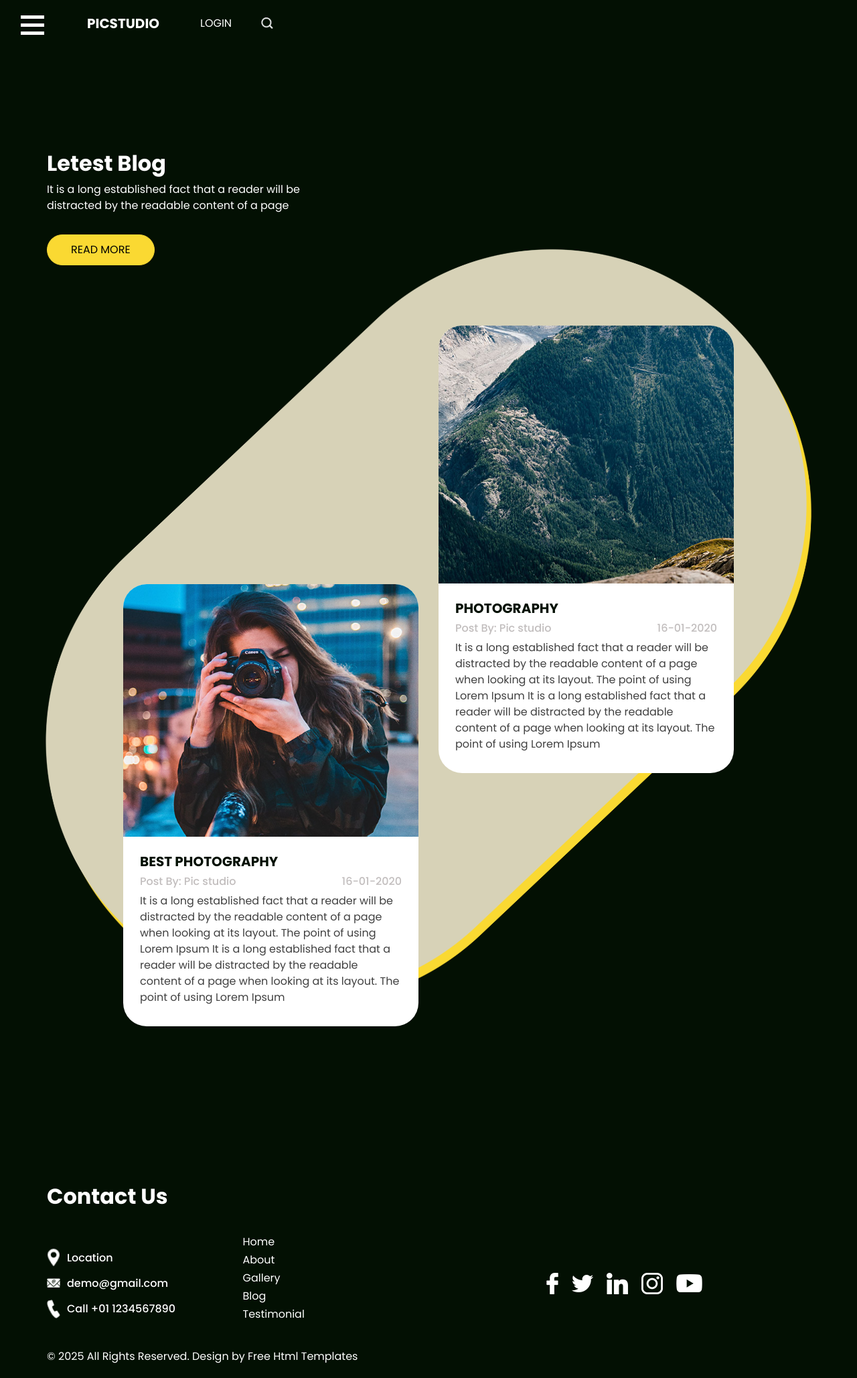
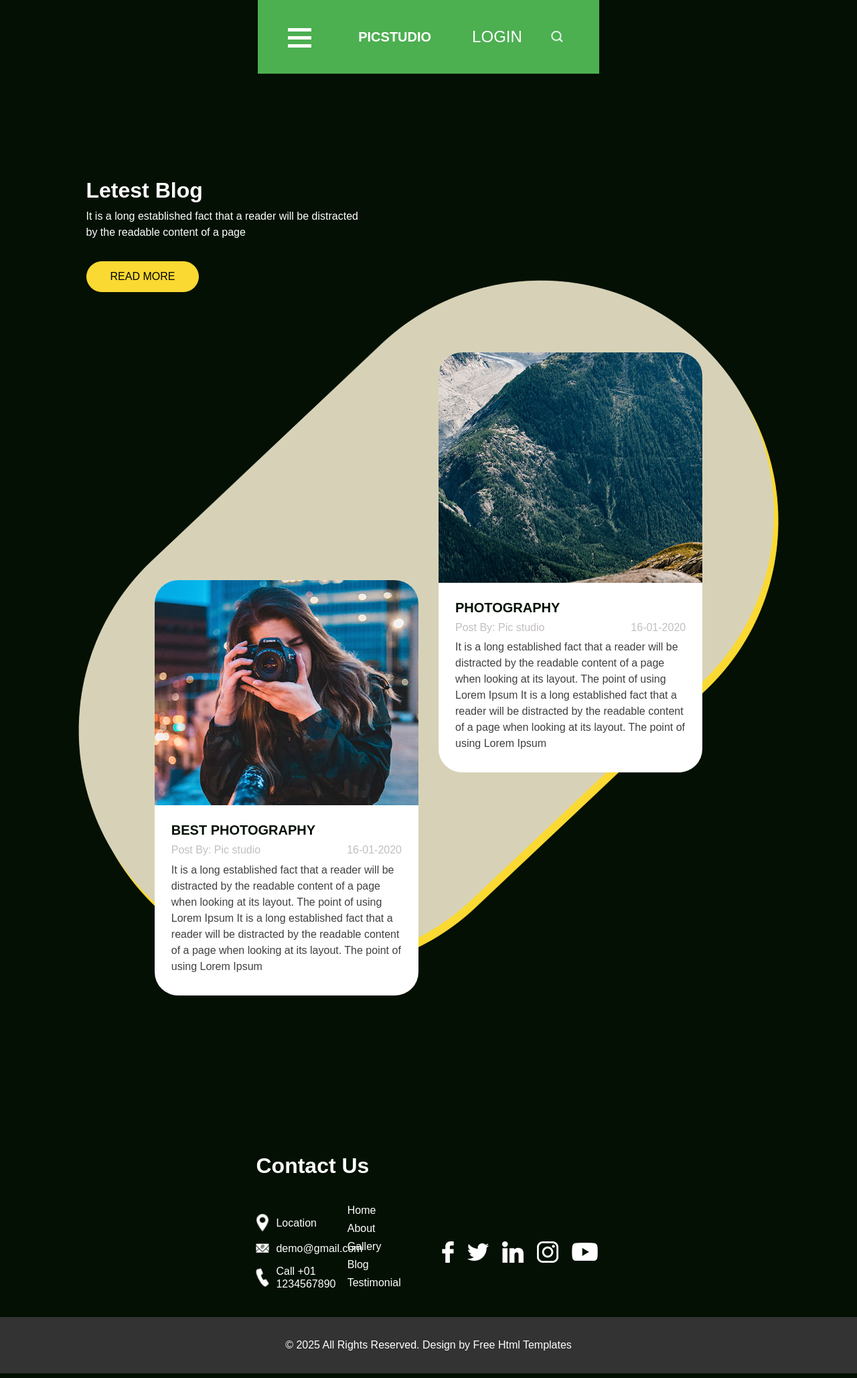
Before and after one commit to ptrbrkr/Spices-Atlas, a Django app: template spices/templates/spices/blog.html in a window 1280 px wide; the page is wider, and only the part inside the window is pictured. Shown: that part at 67% size. Run offline with Django 5.2, Linux system fonts and the light colour scheme; the template is opened without the code that fills it, so the values that code supplies are empty; some libraries are stand-ins or nearby versions.

Commit message:
fourth commit for deployment

```diff
--- a/spices/templates/spices/css/style.css
+++ b/spices/templates/spices/css/style.css
@@ -1087,3 +1087,106 @@ a:focus {
   opacity: 1;
 }
 /*# sourceMappingURL=style.css.map */
+/* Global Styles */
+* {
+    margin: 0;
+    padding: 0;
+    box-sizing: border-box;
+    font-family: Arial, sans-serif;
+}
+
+body {
+    display: flex;
+    flex-direction: column;
+    align-items: center;
+}
+
+.container {
+    width: 90%;
+    max-width: 1200px;
+}
+
+/* Header */
+header {
+    background-color: #4CAF50;
+    padding: 20px;
+    text-align: center;
+    color: white;
+    font-size: 24px;
+}
+
+/* Hero Section */
+.hero {
+    background: url('spices-banner.jpg') no-repeat center center/cover;
+    height: 300px;
+    display: flex;
+    justify-content: center;
+    align-items: center;
+    color: white;
+    font-size: 28px;
+    font-weight: bold;
+    text-align: center;
+    padding: 20px;
+}
+
+/* General Section Styling */
+.section {
+    padding: 20px;
+    text-align: center;
+}
+
+/* Gallery Section */
+.gallery {
+    display: grid;
+    grid-template-columns: repeat(auto-fit, minmax(150px, 1fr));
+    gap: 10px;
+    padding: 10px;
+}
+
+.gallery img {
+    width: 100%;
+    height: auto;
+    border-radius: 5px;
+}
+
+/* Blog Section */
+.blog {
+    display: flex;
+    flex-direction: column;
+    gap: 15px;
+}
+
+.blog article {
+    padding: 10px;
+    border: 1px solid #ddd;
+    border-radius: 5px;
+}
+
+/* Footer */
+footer {
+    background-color: #333;
+    color: white;
+    text-align: center;
+    padding: 10px;
+    width: 100%;
+    margin-top: 20px;
+}
+
+/* Responsive Styles */
+@media (max-width: 768px) {
+    .hero {
+        font-size: 20px;
+        height: 200px;
+    }
+}
+/* Adjust alignment of allspices.png */
+.allspices {
+    margin-top: 20px; /* Push image down from the top border */
+}
+
+@media (max-width: 768px) {
+    .hero {
+        font-size: 20px;
+        height: 200px;
+    }
+}
```
Also changed, not shown: spices/templates/spices/index.html (+2 -51 lines).
